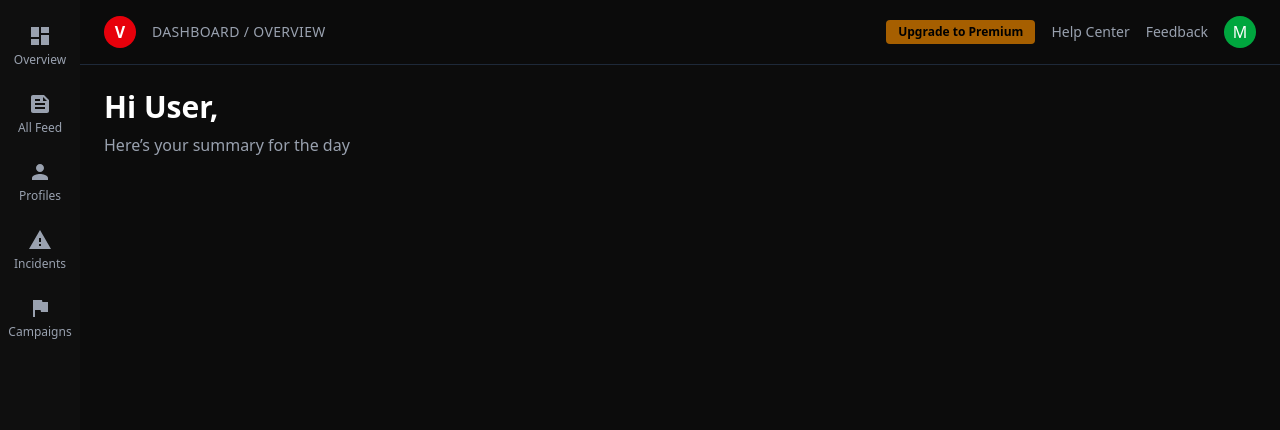
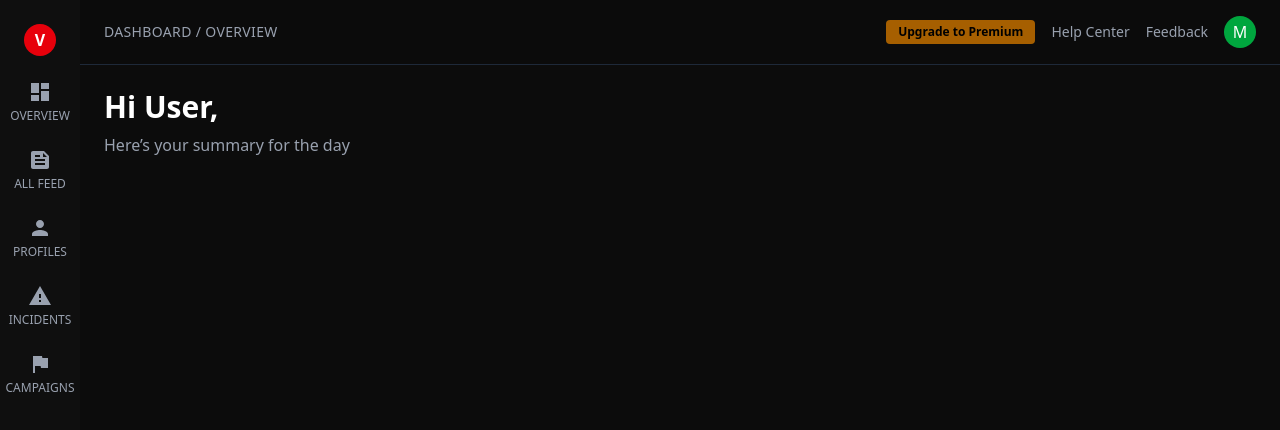
Before and after one commit to jithiee/Task-JWT-auth, a React (Vite) app: page /userdashboard in a window 1280 px wide. Shown: the top 430 px of the page. Built offline with nearby package versions, Linux system fonts and the light colour scheme; sample sign-in values are in the browser's storage.

Commit message:
feat:user dashboard updated

```diff
--- a/src/features/dashboard/Navbar.jsx
+++ b/src/features/dashboard/Navbar.jsx
@@ -4,7 +4,6 @@ const Navbar = () => {
   return (
     <div className="flex justify-between items-center px-6 py-4 bg-[#0b0b0b] border-b border-gray-800">
       <div className="flex items-center gap-4">
-        <div className="w-8 h-8 bg-red-600 rounded-full flex items-center justify-center font-bold text-white">V</div>
         <span className="text-gray-400 uppercase text-sm tracking-wide">Dashboard / Overview</span>
       </div>
 
--- a/src/features/dashboard/Sidebar.jsx
+++ b/src/features/dashboard/Sidebar.jsx
@@ -12,10 +12,12 @@ const Sidebar = () => {
 
   return (
     <div className="w-20 bg-[#0f0f0f] h-screen flex flex-col items-center py-6 space-y-6">
+        {/* Logo +++ */}
+        <div className="w-8 h-8 bg-red-600 rounded-full flex items-center justify-center font-bold text-white">V</div>
       {menuItems.map((item) => (
-        <div key={item.name} className="flex flex-col items-center text-gray-400 hover:text-white cursor-pointer">
+        <div key={item.name} className="flex flex-col items-center text-gray-400 hover:text-blue-200 cursor-pointer">
           <div className="text-2xl">{item.icon}</div>
-          <span className="text-xs mt-1">{item.name}</span>
+          <span className="text-xs mt-1 uppercase">{item.name}</span>
         </div>
       ))}
     </div>
```
